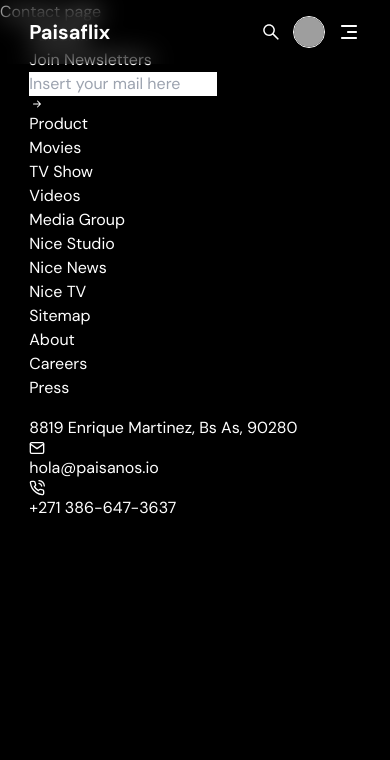
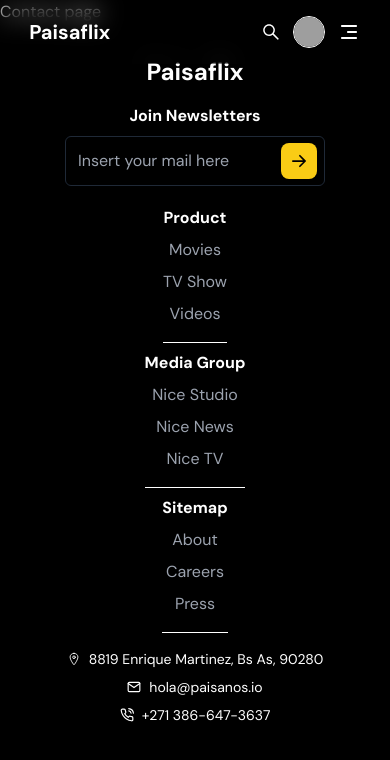
Before and after one commit to Marcosfitzsimons/paisaflix-challenge, a Next.js app: page /contact in a window 390 px wide. Shown: the top 760 px of the page. Built offline with nearby package versions, Linux system fonts and the light colour scheme; grey boxes are pictures that could not be loaded.

Commit message:
Add responsive to the footer

```diff
--- a/app/components/Footer.jsx
+++ b/app/components/Footer.jsx
@@ -1,61 +1,75 @@
 import React from "react";
 import { BsArrowRightShort } from "react-icons/bs";
-import { GrLocation } from "react-icons/gr";
+import { IoLocationOutline } from "react-icons/io5";
 import { FiMail, FiPhoneCall } from "react-icons/fi";
 
 const Footer = () => {
   return (
-    <footer>
-      <div className="w-[min(85%,1200px)] mx-auto">
-        <div className="">
-          <p>Paisaflix</p>
-          <div className="">
-            <label>Join Newsletters</label>
-            <div className="input-box">
-              <input type="email" placeholder="Insert your mail here" />
-              <BsArrowRightShort />
+    <footer className="">
+      <div className="w-[min(85%,1200px)] mx-auto flex flex-col items-center gap-3 py-8 lg:flex-row lg:items-start lg:gap-6 lg:py-28">
+        <div className="text-center lg:text-start w-full lg:w-[40%]">
+          <p className="font-semibold text-2xl pb-4 lg:pb-10 lg:text-4xl xl:text-6xl">
+            Paisaflix
+          </p>
+          <form className="flex flex-col items-center gap-2 lg:gap-6 lg:items-start">
+            <label htmlFor="email" className="font-semibold">
+              Join Newsletters
+            </label>
+            <div className="relative flex items-center w-full max-w-[260px]">
+              <input
+                type="email"
+                name="email"
+                id="email"
+                placeholder="Insert your mail here"
+                className="w-full max-w-[260px] bg-transparent p-3 border border-gray-800 outline-none focus:outline-1 active:outline-1 focus:outline-yellow-400 active:outline-yellow-400 rounded-md"
+              />
+              <div className="bg-yellow-400 rounded-lg absolute right-2">
+                <BsArrowRightShort className="text-4xl text-black cursor-pointer p-1" />
               </div>
             </div>
+          </form>
         </div>
-        <div className="">
-          <div className="">
-            <p className="">Product</p>
+        <div className="lg:w-[60%]">
+          <div className="flex flex-col items-center text-center lg:text-start lg:flex-row lg:justify-between">
+            <div className="border-b border-b-white py-2 lg:border-none lg:py-0">
+              <p className="font-semibold mb-2 lg:mb-6">Product</p>
               <ul>
-              <li>Movies</li>
-              <li>TV Show</li>
-              <li>Videos</li>
+                <li className="text-gray-400 mb-2 lg:mb-6">Movies</li>
+                <li className="text-gray-400 mb-2 lg:mb-6">TV Show</li>
+                <li className="text-gray-400 mb-2">Videos</li>
               </ul>
             </div>
-          <div className="">
-            <p className="">Media Group</p>
+            <div className="border-b border-b-white py-2 lg:border-none lg:py-0">
+              <p className="font-semibold mb-2 lg:mb-6">Media Group</p>
               <ul>
-              <li>Nice Studio</li>
-              <li>Nice News</li>
-              <li>Nice TV</li>
+                <li className="text-gray-400 mb-2 lg:mb-6">Nice Studio</li>
+                <li className="text-gray-400 mb-2 lg:mb-6">Nice News</li>
+                <li className="text-gray-400 mb-2">Nice TV</li>
               </ul>
             </div>
-          <div className="">
-            <p className="">Sitemap</p>
+            <div className="border-b border-b-white py-2 lg:border-none lg:py-0">
+              <p className="font-semibold mb-2 lg:mb-6">Sitemap</p>
               <ul>
-              <li>About</li>
-              <li>Careers</li>
-              <li>Press</li>
+                <li className="text-gray-400 mb-2 lg:mb-6">About</li>
+                <li className="text-gray-400 mb-2 lg:mb-6">Careers</li>
+                <li className="text-gray-400 mb-2">Press</li>
               </ul>
             </div>
           </div>
-        <div className="">
-          <p>
-            <GrLocation />
+          <div className="flex flex-col items-center gap-2 pt-4 lg:flex-row lg:gap-8 lg:mt-12 lg:flex-wrap">
+            <p className="flex items-center gap-2 text-sm lg:text-base">
+              <IoLocationOutline className="lg:text-lg" />
               8819 Enrique Martinez, Bs As, 90280
             </p>
-          <p>
-            <FiMail />
+            <p className="flex items-center gap-2 text-sm">
+              <FiMail className="lg:text-lg" />
               hola@paisanos.io
             </p>
-          <p>
-            <FiPhoneCall />
+            <p className="flex items-center gap-2 text-sm">
+              <FiPhoneCall className="lg:text-lg" />
               +271 386-647-3637
             </p>
+          </div>
         </div>
       </div>
     </footer>
```
Lines whose indentation alone changed are shown as unchanged.
